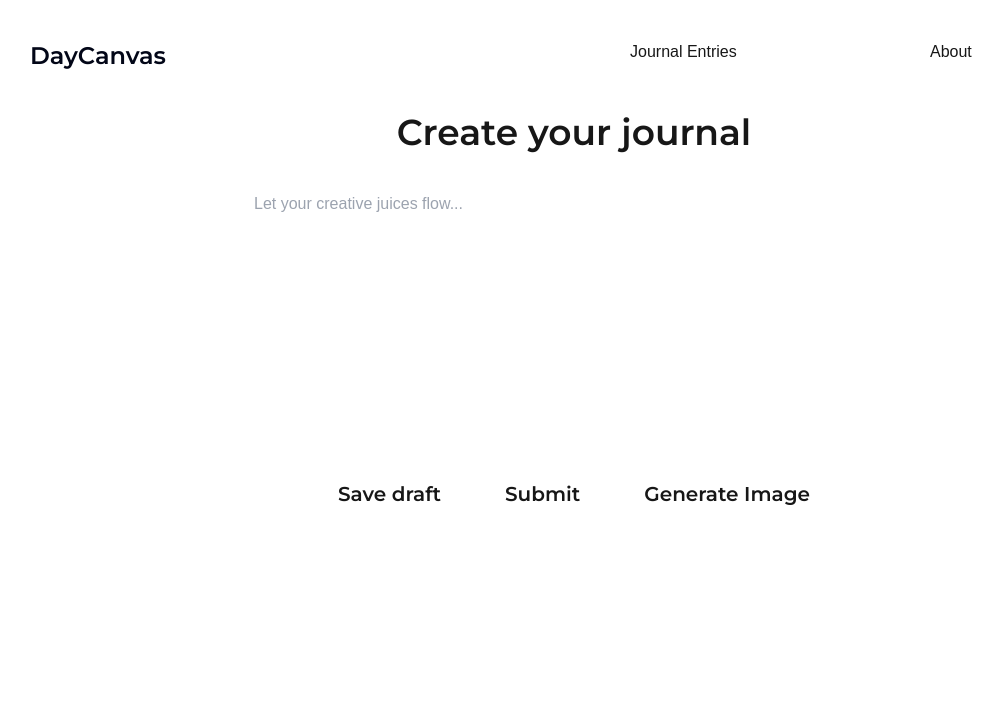
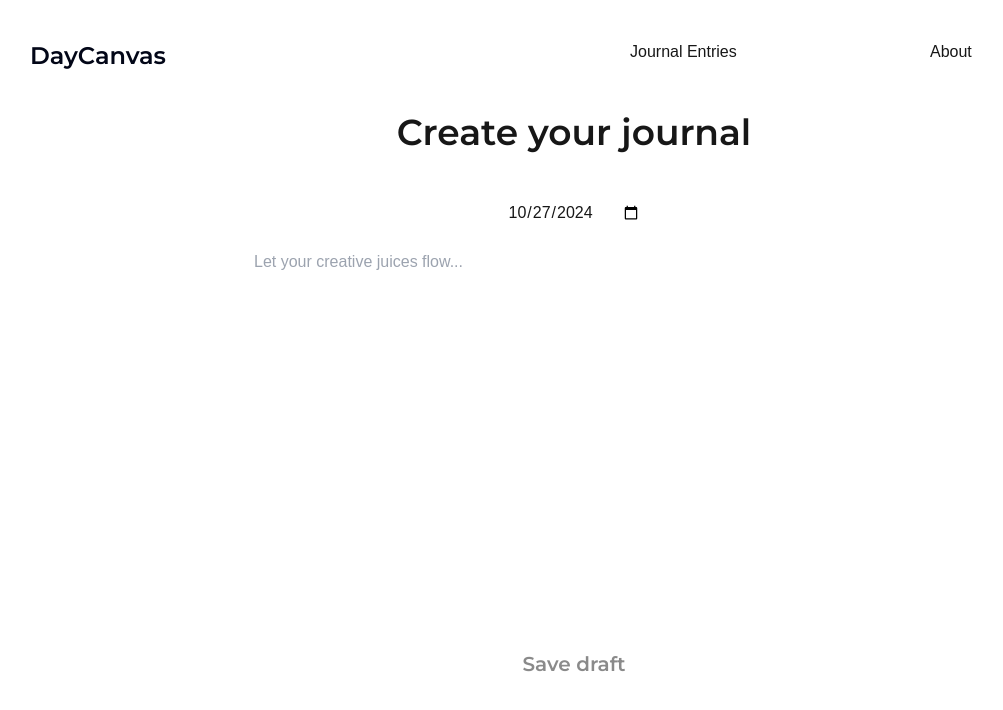
Before and after one commit to LeonardoLujan/daydreamers, a Next.js app: page /journal/journalcomp in a window 1280 px wide. Shown: the top 710 px of the page, without its empty margins (66-1069 px from the left). Built offline with nearby package versions, Linux system fonts and the light colour scheme.

Commit message:
Generate Journal Logic

```diff
--- a/src/app/journal/journalcomp/page.tsx
+++ b/src/app/journal/journalcomp/page.tsx
@@ -1,39 +1,166 @@
-//creating story
-//creating image
-//save draft
-import Headerex from "@/components/headerex";
-import TextArea from "./textarea";
+'use client'
 
+import { useState, useEffect } from 'react'
+import { useRouter } from 'next/navigation'
+import Headerex from "@/components/headerex"
+import TextArea from "./textarea"
+import { MakeGetRequest, MakePostRequest } from '@/shared/http'
 
 export default function JournalComp() {
+    const router = useRouter()
+    const [journalContent, setJournalContent] = useState('')
+    const [selectedDate, setSelectedDate] = useState(new Date().toISOString().split('T')[0])
+    const [isJournalSaved, setIsJournalSaved] = useState(false)
+    const [journalId, setJournalId] = useState(null)
+    const [loading, setLoading] = useState(false)
+    const [loadingMessage, setLoadingMessage] = useState('')
+    const [error, setError] = useState(null)
 
-    return(
+    const saveJournal = async () => {
+        try {
+            setLoading(true)
+            setLoadingMessage('Saving journal...')
+
+            const request = {
+                journal: journalContent,
+                date: selectedDate
+            };
+            var form_data = new FormData();
+
+            for ( var key in request ) {
+                form_data.append(key, (request as any)[key]);
+            }
+
+            const response = await (await MakePostRequest("/story/journal/", form_data)).json()
+
+            setJournalId(response.id)
+            setIsJournalSaved(true)
+            setLoading(false)
+            setError(null)
+        } catch (err) {
+            // setError('Failed to save journal: ' + err.message)
+            setLoading(false)
+        }
+    }
+
+    const generateImage = async () => {
+        try {
+            setLoading(true)
+            setLoadingMessage('Generating story...')
+
+            // First API call to generate story
+            const storyResponse = await (await MakePostRequest(`/models/story/${journalId}/`, {})).json()
+            const storyId = storyResponse.id
+
+            setLoadingMessage('Initializing image generation...')
+
+            // Second API call to start image generation
+            const episodeResponse = await (await MakePostRequest(`/models/episode/${storyId}/`, {})).json()
+            const batchId = episodeResponse.batch_id
+
+            // Start polling for status
+            startStatusPolling(batchId)
+        } catch (err) {
+            // setError('Failed to generate image: ' + err.message)
+            setLoading(false)
+        }
+    }
+
+    const startStatusPolling = (batchId: number) => {
+        const pollInterval = setInterval(async () => {
+            try {
+                const statusResponse = await (await MakeGetRequest(`/models/episode/status/${batchId}/`, null)).json()
+
+                setLoadingMessage(`Generating image... (${statusResponse.completed_count} completed)`)
+
+                if (statusResponse.is_completed) {
+                    clearInterval(pollInterval)
+                    setLoading(false)
+                    router.push(`/story/${journalId}`)
+                }
+            } catch (err) {
+                clearInterval(pollInterval)
+                // setError('Failed to check image status: ' + err.message)
+                setLoading(false)
+            }
+        }, 5000) // Poll every 5 seconds
+    }
+
+    // Updated TextArea component with controlled input
+    const TextAreaWithDate = () => {
+        return (
+            <div className="flex flex-col items-center gap-4">
+                <input
+                    type="date"
+                    value={selectedDate}
+                    onChange={(e) => setSelectedDate(e.target.value)}
+                    className="p-2 rounded-md bg-blueGray-100 focus:outline-none"
+                />
+                <textarea rows={15}
+                    value={journalContent}
+                    onChange={(e) => setJournalContent(e.target.value)}
+                    placeholder="Let your creative juices flow..."
+                    className="text-base bg-blueGray-100 border-none w-1/2 max-h-96 rounded-md focus:outline-none focus:ring-0 resize-none h-64"
+                    style={{ minHeight: '5px', height: 'auto' }}
+                    onInput={(e) => {
+                        (e.target as any).style.height = '5px';
+                        (e.target as any).style.height = (e.target as any).scrollHeight + 'px'
+                    }}
+                />
+            </div>
+        )
+    }
+
+    return (
         <div>
             <Headerex/>
+
             <div className="my-10 text-4xl font-display font-semibold flex justify-center">
                 Create your journal
             </div>
 
-            <TextArea/>
+            <TextAreaWithDate/>
+
+            {error && (
+                <div className="text-red-500 text-center mt-4">
+                    {error}
+                </div>
+            )}
+
+            {loading && (
+                <div className="fixed inset-0 bg-black bg-opacity-50 flex items-center justify-center">
+                    <div className="bg-white p-6 rounded-lg shadow-lg">
+                        <div className="animate-spin rounded-full h-10 w-10 border-b-2 border-blue-500 mx-auto"></div>
+                        <p className="mt-4 text-center">{loadingMessage}</p>
+                    </div>
+                </div>
+            )}
+
             <div className="font-display font-semibold text-xl flex mt-8 mb-16 justify-center">
-                <button className="text-xl bg-white rounded-lg mx-8 hover:bg-yellow-50 hover:text-slate-400">
+                <button
+                    onClick={saveJournal}
+                    disabled={loading || !journalContent.trim()}
+                    className={`text-xl bg-white rounded-lg mx-8 px-4 py-2
+                        ${loading || !journalContent.trim()
+                            ? 'opacity-50 cursor-not-allowed'
+                            : 'hover:bg-yellow-50 hover:text-slate-400'}`}
+                >
                     Save draft
                 </button>
-                <button className="text-xl bg-white rounded-lg mx-8 hover:bg-yellow-50 hover:text-slate-400">
-                    Submit
-                </button>
-                <button className="text-xl bg-white rounded-lg mx-8 hover:bg-yellow-50 hover:text-slate-400">
-                    Generate Image
-                </button>
+
+                {isJournalSaved && (
+                    <button
+                        onClick={generateImage}
+                        disabled={loading}
+                        className={`text-xl bg-white rounded-lg mx-8 px-4 py-2
+                            ${loading
+                                ? 'opacity-50 cursor-not-allowed'
+                                : 'hover:bg-yellow-50 hover:text-slate-400'}`}
+                    >
+                        Generate Image
+                    </button>
+                )}
             </div>
-
-
         </div>
-
-
-
-
-
-
     )
 }
```
